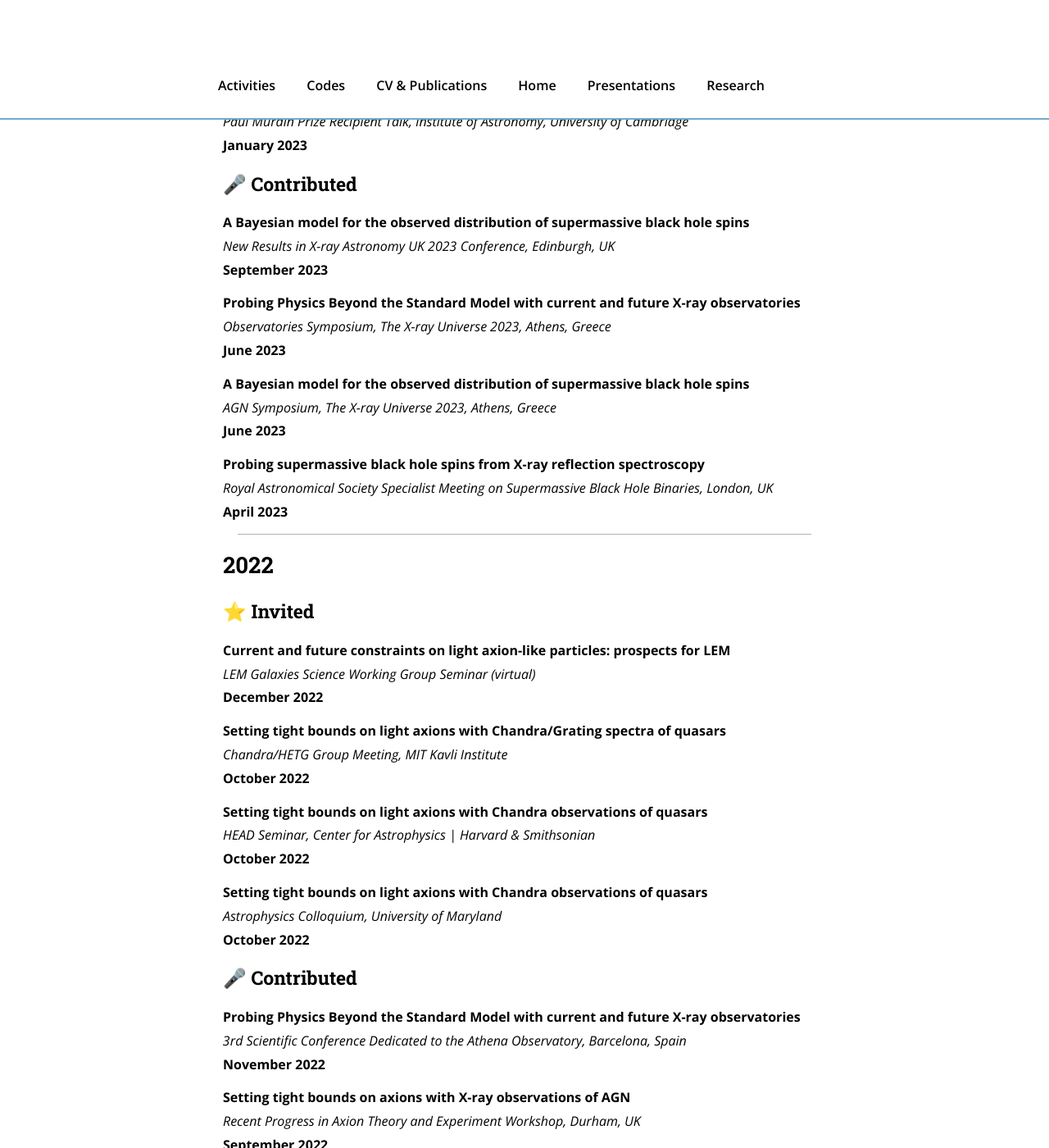
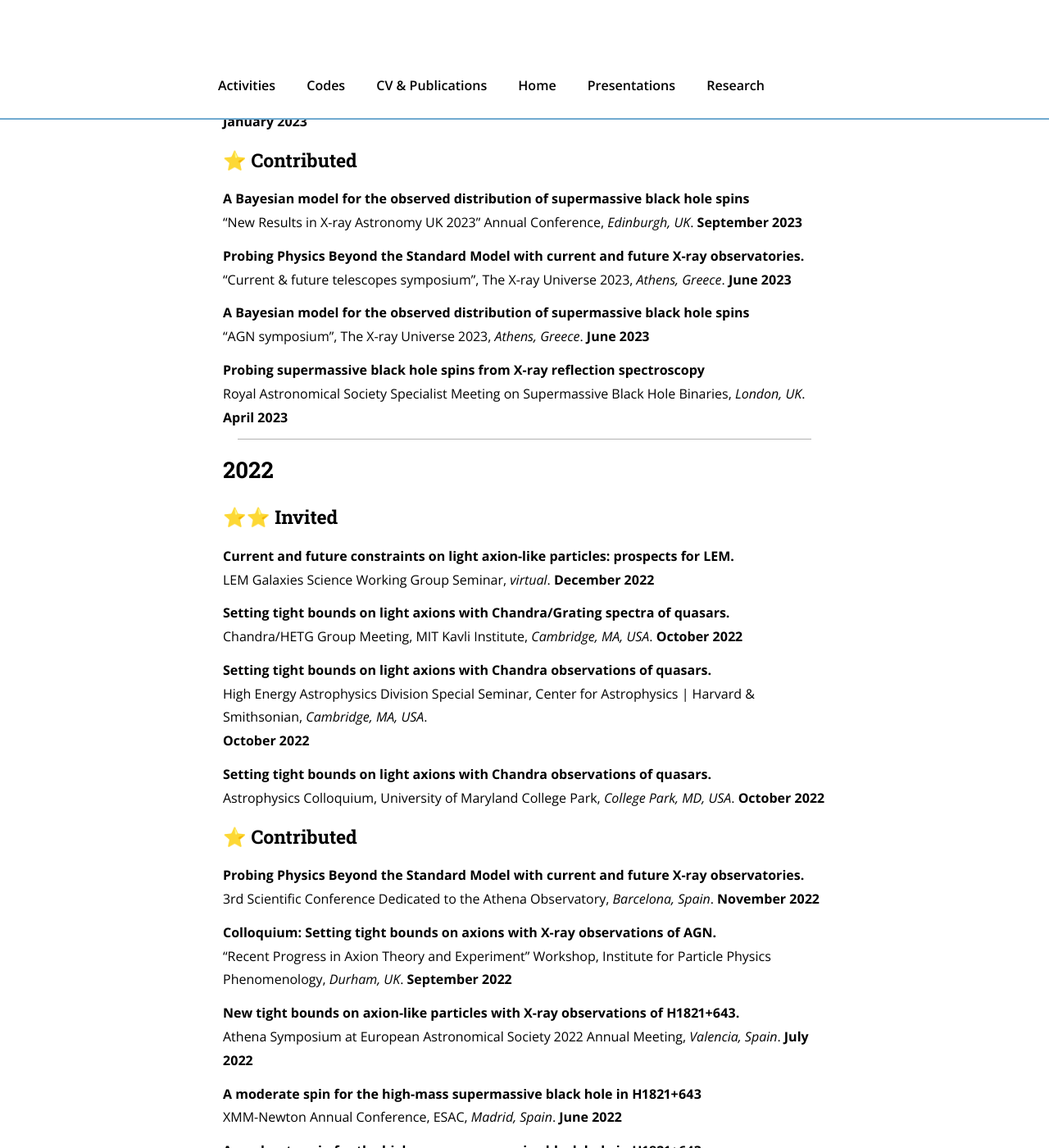
Before and after one commit to jsiskreynes-astro/jsiskreynes-astro.github.io, a Jekyll site: the page built from presentations.md, in a window 1280 px wide and 1400 px high, scrolled down 3739 px. Shown: the whole window at 82% size. Built offline with Jekyll 4.4.1, drawn with Linux system fonts in a browser that asks for light colours; nearby versions of some CDN libraries; some of the changed text lies outside the part shown.

Commit message:
Update presentations.md

```diff
--- a/presentations.md
+++ b/presentations.md
@@ -111,114 +111,115 @@
 
 ## 2024
 
-### ⭐ Invited
+### ⭐⭐ Invited
 
-**Probing axion-like particles with X-ray spectra of active galactic nuclei**
-*Axion Journal Club, Oskar Klein Centre, Stockholm University, Sweden*
+**Probing axion-like particles with X-ray spectra of active galactic nuclei.**
+Axion Journal Club, Oskar Klein Centre, Stockholm University, *Stockholm, Sweden*.
 **June 2024**
 
-**Using high-resolution X-ray spectroscopy to probe fundamental physics**
-*HEA Seminar, Max Planck Institute for Extraterrestrial Physics, Garching, Germany*
+**Using high-resolution X-ray spectroscopy to probe fundamental physics.**
+High Energy Astrophysics Seminar, Max Planck Institute for Extraterrestrial Physics, *Garching, Germany*.
 **April 2024**
 
-**Using high-resolution X-ray spectroscopy to probe fundamental physics**
-*HEAD Seminar (virtual), Center for Astrophysics | Harvard & Smithsonian*
+**Using high-resolution X-ray spectroscopy to probe fundamental physics.**
+High Energy Astrophysics Division Seminar, Center for Astrophysics | Harvard & Smithsonian, Cambridge, MA, USA, *virtual*.
 **March 2024**
 
-### 🎤 Contributed
+### ⭐ Contributed
 
-**Unveiling dark matter with Chandra**
-*25 Years of Chandra Conference, Boston, Massachusetts*
+**Unveiling dark matter with Chandra.**
+"25 Years of Chandra" Conference, *Boston, MA, USA*.
 **December 2024**
 
 **Probing axion parameter space with X-ray observations of active galactic nuclei**
-*Dark Matter in Astrophysical Laboratories Kavli Workshop, KICC, University of Cambridge, UK*
+Dark Matter in Astrophysical Laboratories Workshop, Kavli Institute for Cosmology, University of Cambridge, *Cambridge, UK*.
+Invited panelist.
 **June 2024**
 
 ---
 
 ## 2023
 
-### ⭐ Invited
+### ⭐⭐ Invited
 
-**Constraining Physics Beyond the Standard Model with Athena**
-*NewAthena UK Science Community Annual Meeting, Edinburgh, UK*
+**Constraining Physics Beyond the Standard Model with Athena.**
+NewAthena UK Science Community Annual Meeting, *Edinburgh, UK*.
 **September 2023**
 
-**Tea Talk: Probing axion-like particles with quasar X-ray spectra**
-*KIPAC, Stanford University (virtual)*
+**Probing axion-like particles with quasar X-ray spectra.**
+Tea Talks, Kavli Institute for Astroparticle Physics and Cosmology, Stanford University, CA, USA, *virtual*.
 **December 2023**
 
-**Current and future bounds on axion-like particles: prospects for STROBE-X**
-*STROBE-X Science Working Group Seminar (virtual)*
+**Current and future bounds on axion-like particles: prospects for STROBE-X.**
+STROBE-X Science Working Group Seminar, *virtual*.
 **May 2023**
 
-**Current and future constraints on light axion-like particles: prospects for AXIS**
-*AXIS Science Working Group Seminar (virtual)*
+**Current and future constraints on light axion-like particles: prospects for AXIS.**
+AXIS Science Working Group Seminar, *virtual*.
 **March 2023**
 
-**New bounds on axion-like particles with Chandra observations of H1821+643**
-*Paul Murdin Prize Recipient Talk, Institute of Astronomy, University of Cambridge*
+**New bounds on axion-like particles with Chandra observations of H1821+643.**
+Paul Murdin Prize Recipient Talk, Institute of Astronomy, University of Cambridge, *Cambridge, UK*.
 **January 2023**
 
-### 🎤 Contributed
+### ⭐ Contributed
 
 **A Bayesian model for the observed distribution of supermassive black hole spins**
-*New Results in X-ray Astronomy UK 2023 Conference, Edinburgh, UK*
+"New Results in X-ray Astronomy UK 2023" Annual Conference, *Edinburgh, UK*.
 **September 2023**
 
-**Probing Physics Beyond the Standard Model with current and future X-ray observatories**
-*Observatories Symposium, The X-ray Universe 2023, Athens, Greece*
+**Probing Physics Beyond the Standard Model with current and future X-ray observatories.**
+"Current & future telescopes symposium", The X-ray Universe 2023, *Athens, Greece*.
 **June 2023**
 
 **A Bayesian model for the observed distribution of supermassive black hole spins**
-*AGN Symposium, The X-ray Universe 2023, Athens, Greece*
+"AGN symposium", The X-ray Universe 2023, *Athens, Greece*.
 **June 2023**
 
 **Probing supermassive black hole spins from X-ray reflection spectroscopy**
-*Royal Astronomical Society Specialist Meeting on Supermassive Black Hole Binaries, London, UK*
+Royal Astronomical Society Specialist Meeting on Supermassive Black Hole Binaries, *London, UK*.
 **April 2023**
 
 ---
 
 ## 2022
 
-### ⭐ Invited
+### ⭐⭐ Invited
 
-**Current and future constraints on light axion-like particles: prospects for LEM**
-*LEM Galaxies Science Working Group Seminar (virtual)*
+**Current and future constraints on light axion-like particles: prospects for LEM.**
+LEM Galaxies Science Working Group Seminar, *virtual*.
 **December 2022**
 
-**Setting tight bounds on light axions with Chandra/Grating spectra of quasars**
-*Chandra/HETG Group Meeting, MIT Kavli Institute*
+**Setting tight bounds on light axions with Chandra/Grating spectra of quasars.**
+Chandra/HETG Group Meeting, MIT Kavli Institute, *Cambridge, MA, USA*.
 **October 2022**
 
-**Setting tight bounds on light axions with Chandra observations of quasars**
-*HEAD Seminar, Center for Astrophysics | Harvard & Smithsonian*
+**Setting tight bounds on light axions with Chandra observations of quasars.**
+High Energy Astrophysics Division Special Seminar, Center for Astrophysics | Harvard & Smithsonian, *Cambridge, MA, USA*.
 **October 2022**
 
-**Setting tight bounds on light axions with Chandra observations of quasars**
-*Astrophysics Colloquium, University of Maryland*
+**Setting tight bounds on light axions with Chandra observations of quasars.**
+Astrophysics Colloquium, University of Maryland College Park, *College Park, MD, USA*.
 **October 2022**
 
-### 🎤 Contributed
+### ⭐ Contributed
 
-**Probing Physics Beyond the Standard Model with current and future X-ray observatories**
-*3rd Scientific Conference Dedicated to the Athena Observatory, Barcelona, Spain*
+**Probing Physics Beyond the Standard Model with current and future X-ray observatories.**
+3rd Scientific Conference Dedicated to the Athena Observatory, *Barcelona, Spain*.
 **November 2022**
 
-**Setting tight bounds on axions with X-ray observations of AGN**
-*Recent Progress in Axion Theory and Experiment Workshop, Durham, UK*
+**Colloquium: Setting tight bounds on axions with X-ray observations of AGN.**
+"Recent Progress in Axion Theory and Experiment" Workshop, Institute for Particle Physics Phenomenology, *Durham, UK*.
 **September 2022**
 
-**New tight bounds on axion-like particles with X-ray observations of H1821+643**
-*Athena Symposium, European Astronomical Society Annual Meeting, Valencia, Spain*
+**New tight bounds on axion-like particles with X-ray observations of H1821+643.**
+Athena Symposium at European Astronomical Society 2022 Annual Meeting, *Valencia, Spain*.
 **July 2022**
 
 **A moderate spin for the high-mass supermassive black hole in H1821+643**
-*XMM-Newton Annual Conference, ESAC, Madrid, Spain*
+XMM-Newton Annual Conference, ESAC, *Madrid, Spain*.
 **June 2022**
 
-**A moderate spin for the high-mass supermassive black hole in H1821+643**
-*New Results in X-ray Astronomy UK 2022 Conference, Leicester, UK*
+**A moderate spin for the high-mass supermassive black hole in H1821+643.**
+New Results in X-ray Astronomy UK 2022 Annual Conference, *Leicester, UK*.
 **May 2022**
```
